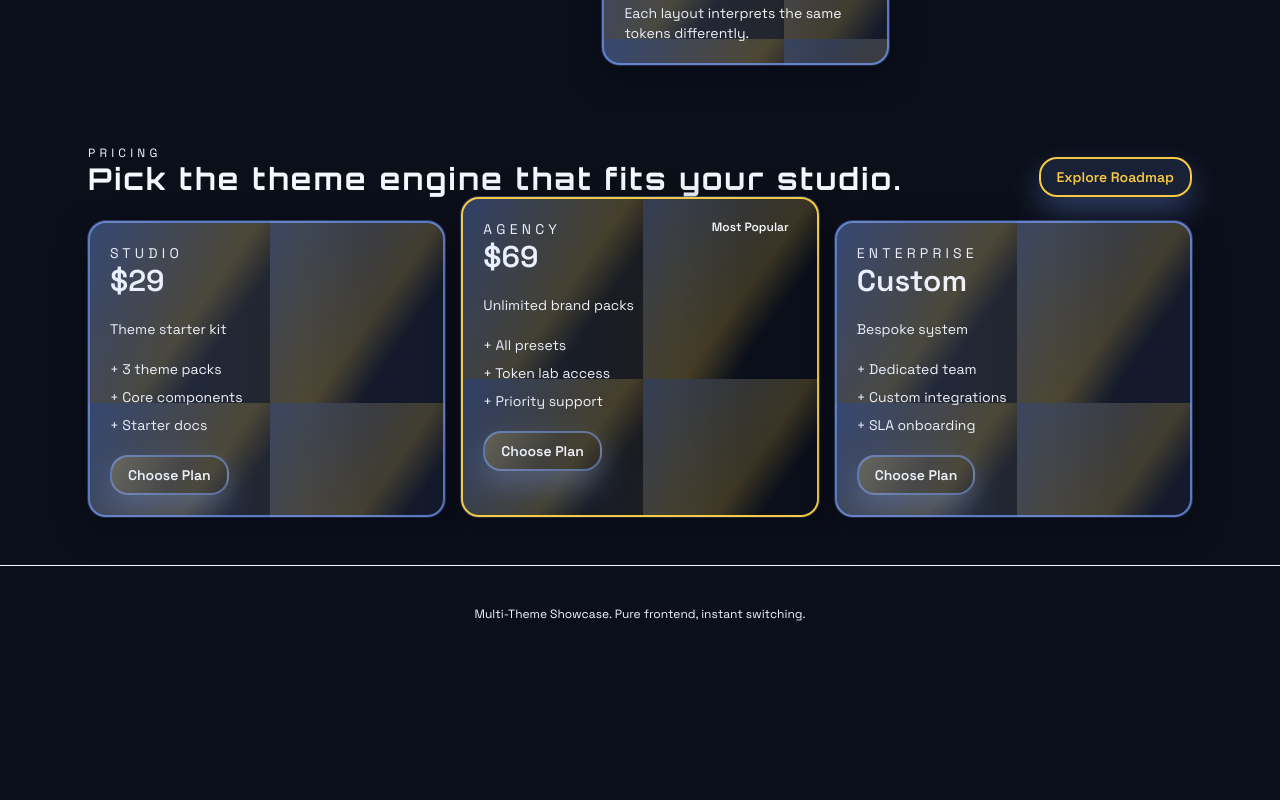
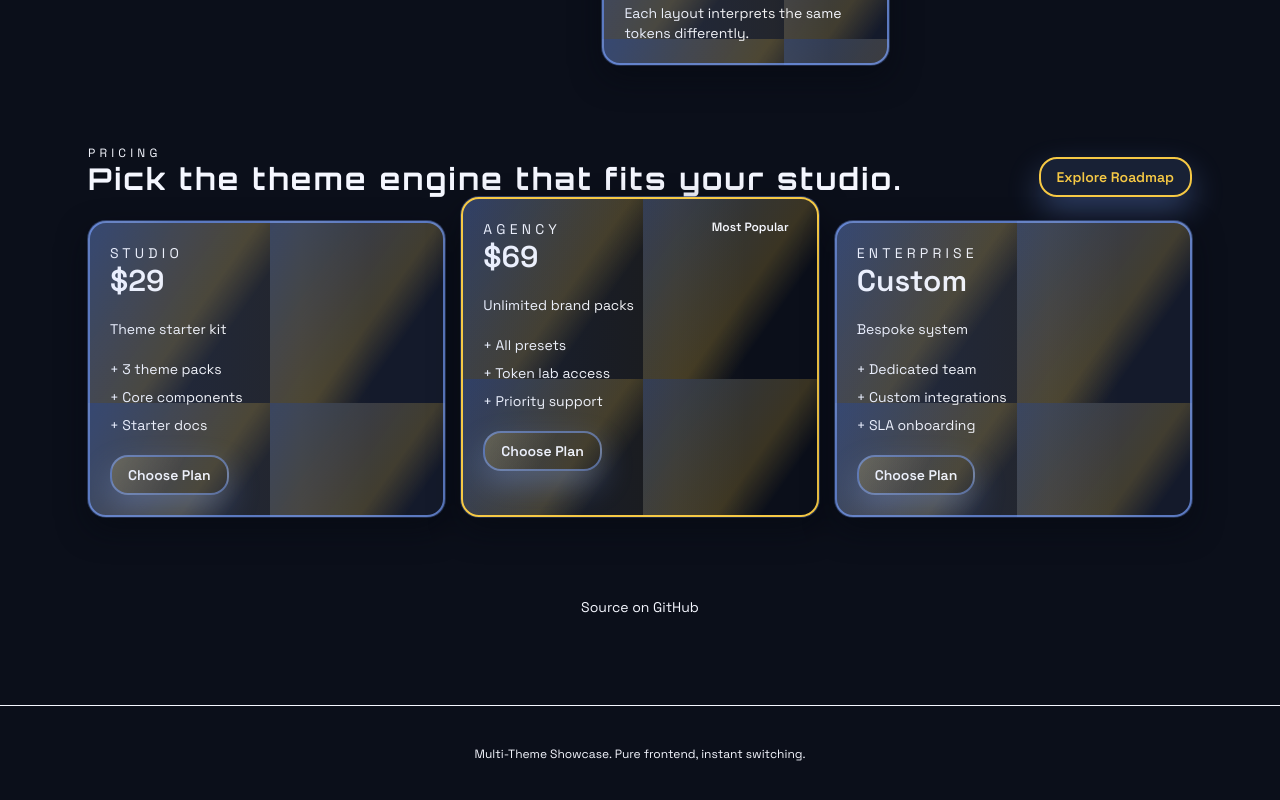
Before and after one commit to adalf0722/style, a React (Vite) app: page / in a window 1280 px wide. Shown: the part 1348-2148 px from the top of the page. Before the commit the page ends 2010 px from the top, so only its background shows below. Built offline with nearby package versions, Linux system fonts and the light colour scheme.

Commit message:
Add Source on GitHub

```diff
--- a/src/pages/home/HomePage.tsx
+++ b/src/pages/home/HomePage.tsx
@@ -302,6 +302,15 @@ export const HomePage = () => {
             ))}
           </div>
         </section>
+
+        <section className="pb-10 text-center text-sm text-secondary">
+          <a
+            href="https://github.com/adalf0722/style"
+            className="text-primary hover:underline"
+          >
+            Source on GitHub
+          </a>
+        </section>
       </div>
     </FrontendLayout>
   );
```
